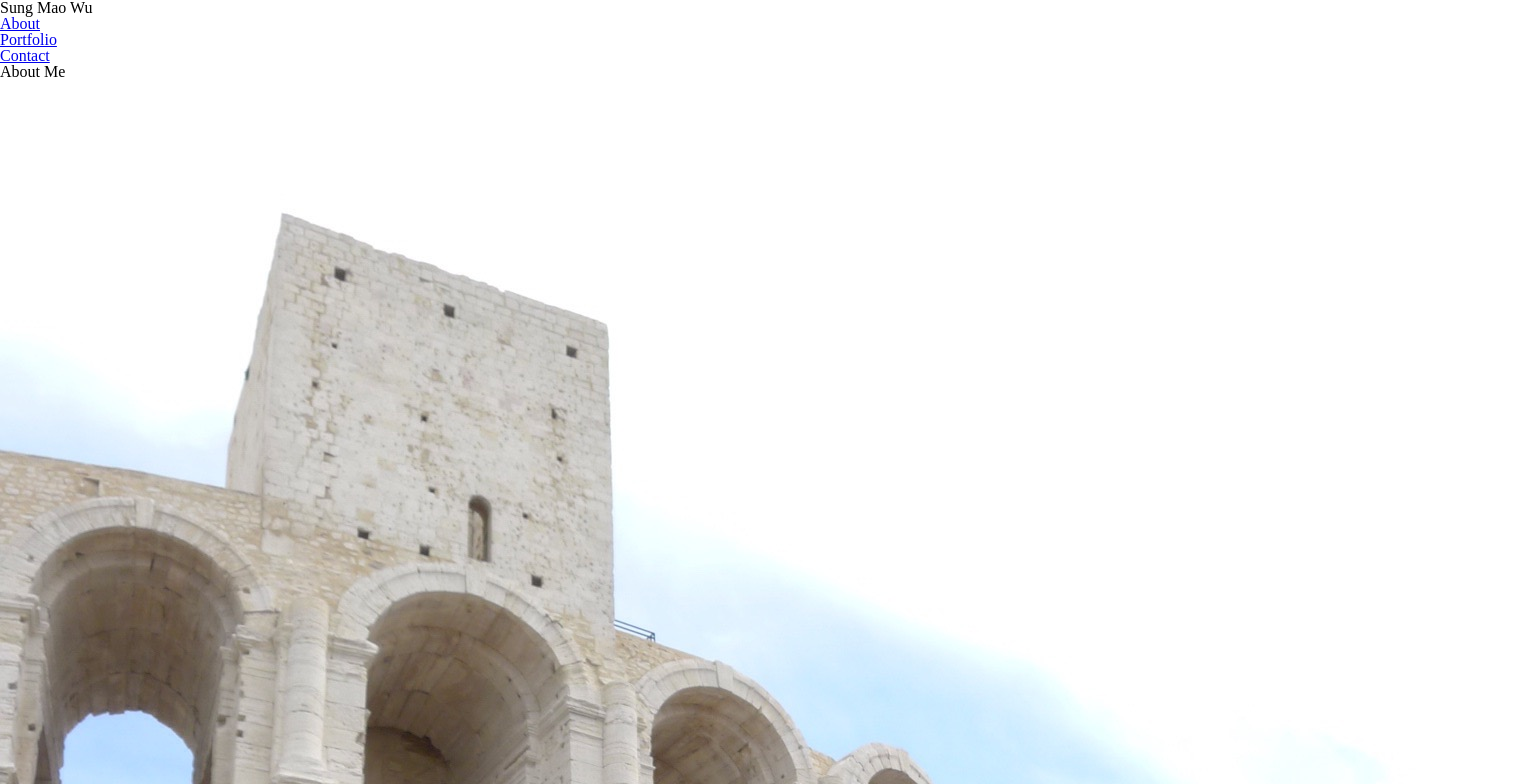
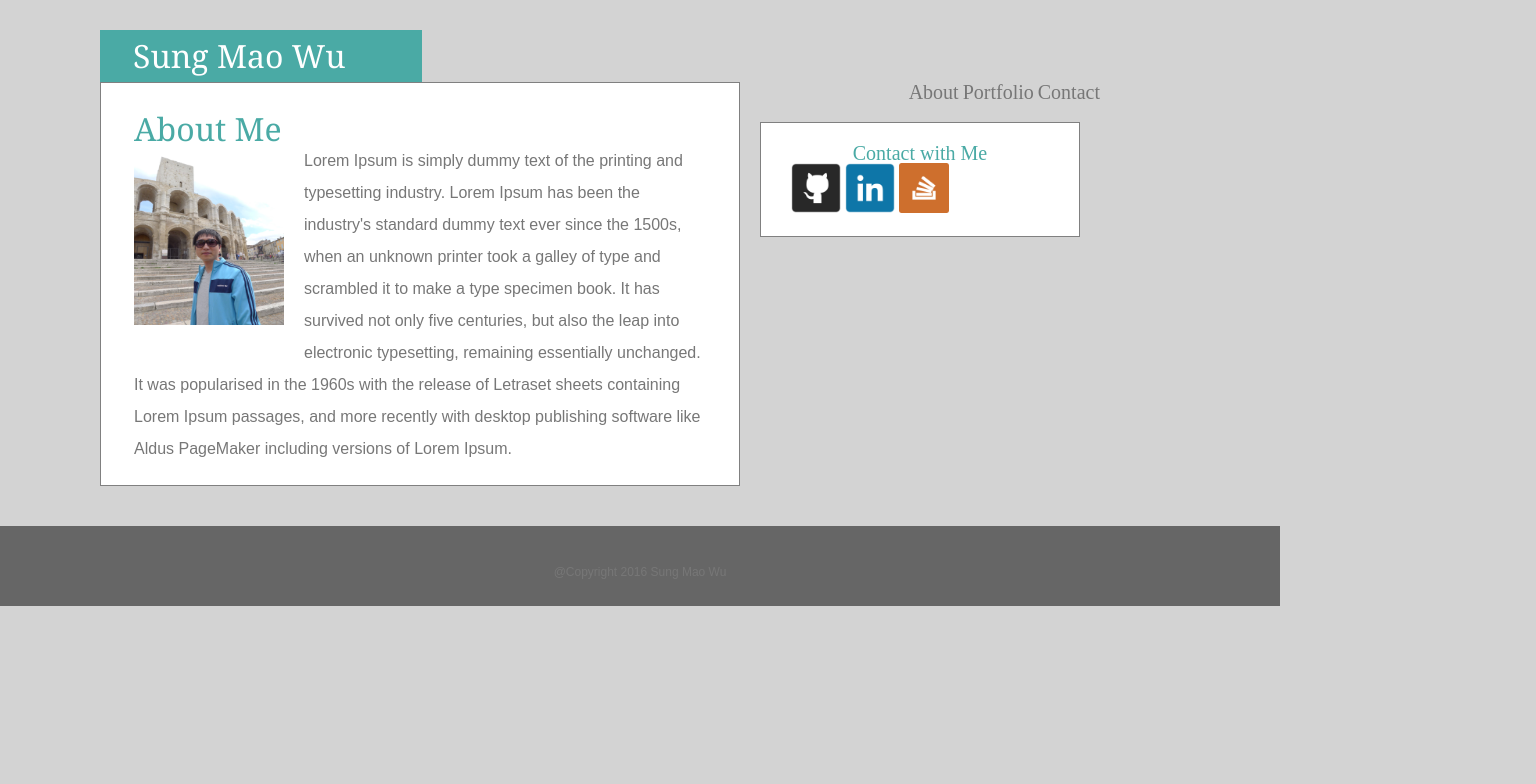
Before and after one commit to Sungmao/Basic-Portfolio, a plain HTML site: page index.html in a window 1280 px wide. Shown: the top 784 px of the page, 1536 px wide, since content can reach past the window. Drawn offline with Linux system fonts and the light colour scheme.

Commit message:
7/31 modified

```diff
--- a/assets/css/style.css
+++ b/assets/css/style.css
@@ -0,0 +1,122 @@
+
+/*
+* {
+	box-sizing: border-box;
+}
+*/
+/*
+.myheader {
+	margin: 30px 100px 0px 100px;
+}
+*/
+
+.myname {
+	font-family: 'Georgia', Times, Times New Roman, serif;
+	font-size: 32px;
+	color: white;
+	background: #4aaaa5;
+	margin: 30px 100px 0px 100px;
+	padding: 10px 33px 10px 33px;
+	width: 20%
+}
+
+.nav_link {
+	float: right;
+	margin: 0px 180px 0px 0px;
+}
+
+.logolink_about {
+	font-size: 20px;
+	color: #777777;
+	text-decoration: none;
+}
+
+.logolink_portfolio {
+	font-size: 20px;
+	color: #777777;
+	text-decoration: none;
+}
+
+.logolink_contact {
+	font-size: 20px;
+	color: #777777;
+	text-decoration: none;
+}
+
+.aboutme{
+	box-sizing: border-box;
+	width: 50%;
+	border: 1px grey solid;
+	float: left;
+	background: white;
+	margin: 0px 0px 40px 100px;
+	padding: 20px 33px 20px 33px;
+}
+
+.aboutme_pic{
+	float: left;
+	width: 150px;
+	height: 180px;
+	margin: 0px 20px 20px 0px
+}
+
+.aboutme_head{
+	font-family: 'Georgia', Times, Times New Roman, serif;
+	font-size: 32px;
+	padding-top: 10px;
+	color: #4aaaa5;
+}
+
+.p_text{
+	font-family: 'Arial', 'Helvetica Neue', Helvetica, sans-serif;
+	color: #777777;
+	line-height: 200%;
+}
+
+.contact_me_text{
+	ont-family: 'Georgia', Times, Times New Roman, serif;
+	font-size: 20px;
+	color: #4aaaa5;
+	text-align: center;
+	padding-top: 10px;
+}
+
+.logo{
+	height: 50px;
+	width: 50px;
+}
+
+.contact_me{
+	box-sizing: border-box;
+	float: left;
+	width: 25%;
+	background: white;
+	border: solid 1px grey;
+	margin: 20px 50px 20px 20px;
+	padding: 10px 30px 20px 30px;
+}
+
+footer {
+	background: #666666;
+	clear: both;
+	height: 80px;
+}
+
+.footer_text {
+	font-family: 'Arial', 'Helvetica Neue', Helvetica, sans-serif;
+	font-size: 12px;
+	color: #777777;
+	text-align: center;
+	padding: 40px;
+}
+
+.main_area{
+	box-sizing: border-box;
+	width: 100%;
+	height: 100%;
+	background-color: #4aaaa5;
+}
+
+body {
+	background-color: lightgrey;
+}
--- a/index.html
+++ b/index.html
@@ -11,37 +11,52 @@
 
 <body>
 
-	<header>
+	<header class="myheader">
 
-	<h1>Sung Mao Wu</h1>
-	<ul>
-		<li><a href="index.html">About</a></li>
-		<li><a href="portfolio.html">Portfolio</a></li>
-		<li><a href="contact.html">Contact</a></li>
-	</ul>
+	<h1 class="myname">Sung Mao Wu</h1>
+
+	<!--
+	<nav class="logo">
+		<ul>
+			<li><a href="index.html">About</a></li>
+			<li><a href="portfolio.html">Portfolio</a></li>
+			<li><a href="contact.html">Contact</a></li>
+		</ul>
+	</nav>
+	<-->
+
+	<nav class="nav_link">
+			<a href="index.html" class="logolink_about">About</a>
+			<a href="portfolio.html" class="logolink_portfolio">Portfolio</a>
+			<a href="contact.html" class="logolink_contact">Contact</a>
+	</nav>
+
 
 	</header>
 
-	<section>
+	<div class="main_area">
 
-		<h2>About Me</h2>
-		<img src="assets/images/sung.jpg" alt="Sung Mao Wu">
-		<p>Lorem Ipsum is simply dummy text of the printing and typesetting industry. Lorem Ipsum has been the industry's standard dummy text ever since the 1500s, when an unknown printer took a galley of type and scrambled it to make a type specimen book. It has survived not only five centuries, but also the leap into electronic typesetting, remaining essentially unchanged. It was popularised in the 1960s with the release of Letraset sheets containing Lorem Ipsum passages, and more recently with desktop publishing software like Aldus PageMaker including versions of Lorem Ipsum.</p>
+	<section class="aboutme">
+
+		<h2 class="aboutme_head">About Me</h2>
+		<img src="assets/images/sung.jpg" alt="Sung Mao Wu" class="aboutme_pic">
+		<p class="p_text">Lorem Ipsum is simply dummy text of the printing and typesetting industry. Lorem Ipsum has been the industry's standard dummy text ever since the 1500s, when an unknown printer took a galley of type and scrambled it to make a type specimen book. It has survived not only five centuries, but also the leap into electronic typesetting, remaining essentially unchanged. It was popularised in the 1960s with the release of Letraset sheets containing Lorem Ipsum passages, and more recently with desktop publishing software like Aldus PageMaker including versions of Lorem Ipsum.</p>
 
 	</section>
 
-	<section>
+	<section class="contact_me">
 
-		<h3>Contact Me</h3>
-		<a href=""><img src="assets/images/github_logo.png" alt="GitHub"></a>
-		<a href=""><img src="assets/images/linkein_logo.png" alt="Linkein"></a>
-		<a href=""><img src="assets/images/stackoverflow_logo.png" alt="Stack Overflow"></a>
+		<h3 class="contact_me_text">Contact with Me</h3>
+		<a href=""><img src="assets/images/github_logo.png" alt="GitHub" class="logo"></a>
+		<a href=""><img src="assets/images/linkein_logo.png" alt="Linkein" class="logo"></a>
+		<a href=""><img src="assets/images/stackoverflow_logo.png" alt="Stack Overflow" class="logo"></a>
 
 	</section>
 
+	</div>
+
 	<footer>
-		<p>@Copyright 2016 Sung Mao Wu</p>
-
+		<p class="footer_text">@Copyright 2016 Sung Mao Wu</p>
 	</footer>
 
 
```
Also changed, not shown: 1 other file.
